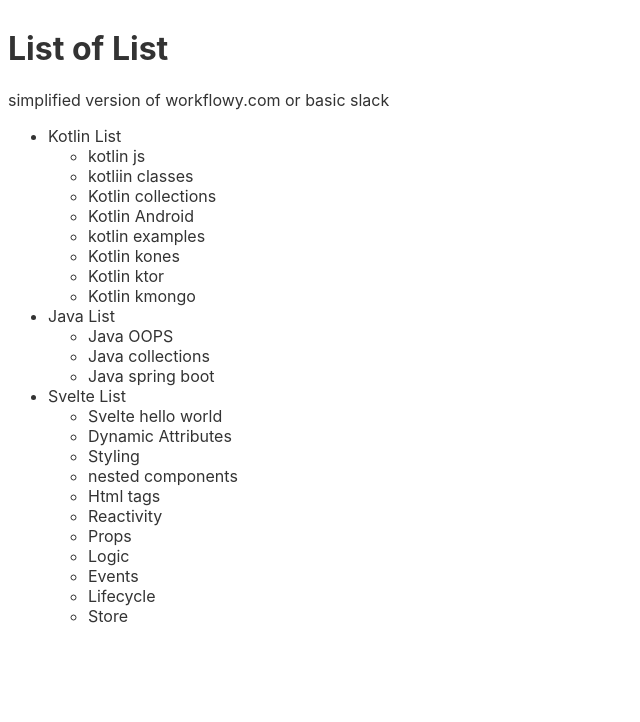
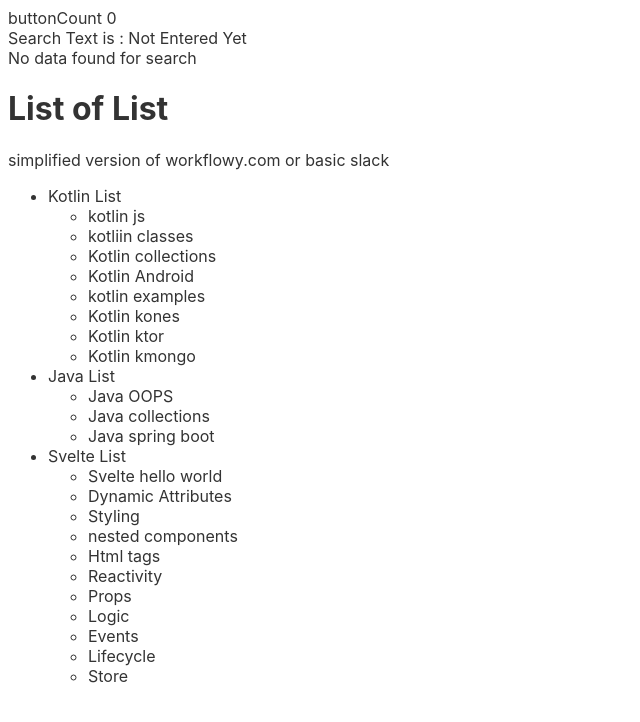
Before and after one commit to ikbhal/listlist, a Svelte app: page / in a window 1280 px wide. Shown: the top 722 px of the page, without its empty margins (0-640 px from the left). Built offline with nearby package versions, Linux system fonts and the light colour scheme.

Commit message:
shift+1, prompt , store, subscribe, no empty search , hard code search display same page

```diff
--- a/src/App.svelte
+++ b/src/App.svelte
@@ -1,8 +1,49 @@
 <script>
+import { writable } from 'svelte/store';
+import {shortcut} from './shortcut.js';
+//  writable([]);
+let searchText = 'Not Entered Yet';
+// let searchResult = ["Kotlin List", "Java List", "Svelte List"];
+let searchResult = writable([]);
+let searchResultData = [];
+searchResult.subscribe(value => {
+	searchResultData = value;
+});
+let buttonCount = 0;
+const onSearchHandler = () => {
+	console.log("onsearch handler");
+	buttonCount = buttonCount + 1;
+	searchText= prompt("Please enter your name", "Harry Potter");
+	if(searchText == 'list'){
+		$searchResult = ['Kotlin List', "Java List"]
+	}else {
+		$searchResult = [];
+	}
+	console.log("search result: ", searchResult);
+};
 </script>
 
-<main>
-
+<main use:shortcut={{shift: true, code: 'Digit1'}} on:click={onSearchHandler}>
+  <div class="debug_container">
+    buttonCount {buttonCount}
+   </div>
+   <div>
+	   Search Text is : {searchText}
+   </div>
+   	{#if searchResultData && searchResultData.length >0  }
+		<div class="searchList" >
+		   <h3>Search List</h3>
+			{#each $searchResult as item}
+				<div class="searchItem">
+					{item}
+				</div>
+			{/each}
+	   </div>
+	{:else}
+	   <div class="search-result-empty">
+		   No data found for search
+	   </div>
+	{/if}
 <h1>List of List</h1>
 <p>simplified version of workflowy.com or basic slack</p>
 <ul>
--- /dev/null
+++ b/src/shortcut.js
@@ -0,0 +1,23 @@
+export const shortcut = (node, params) => {
+    let handler;
+    const removeHandler = () => window.removeEventListener('keydown', handler), setHandler = () => {
+        removeHandler();
+        if (!params)
+            return;
+        handler = (e) => {
+            if ((!!params.alt != e.altKey) ||
+                (!!params.shift != e.shiftKey) ||
+                (!!params.control != (e.ctrlKey || e.metaKey)) ||
+                params.code != e.code)
+                return;
+            e.preventDefault();
+            params.callback ? params.callback() : node.click();
+        };
+        window.addEventListener('keydown', handler);
+    };
+    setHandler();
+    return {
+        update: setHandler,
+        destroy: removeHandler,
+    };
+};
```
Also changed, not shown: current.txt (added).
